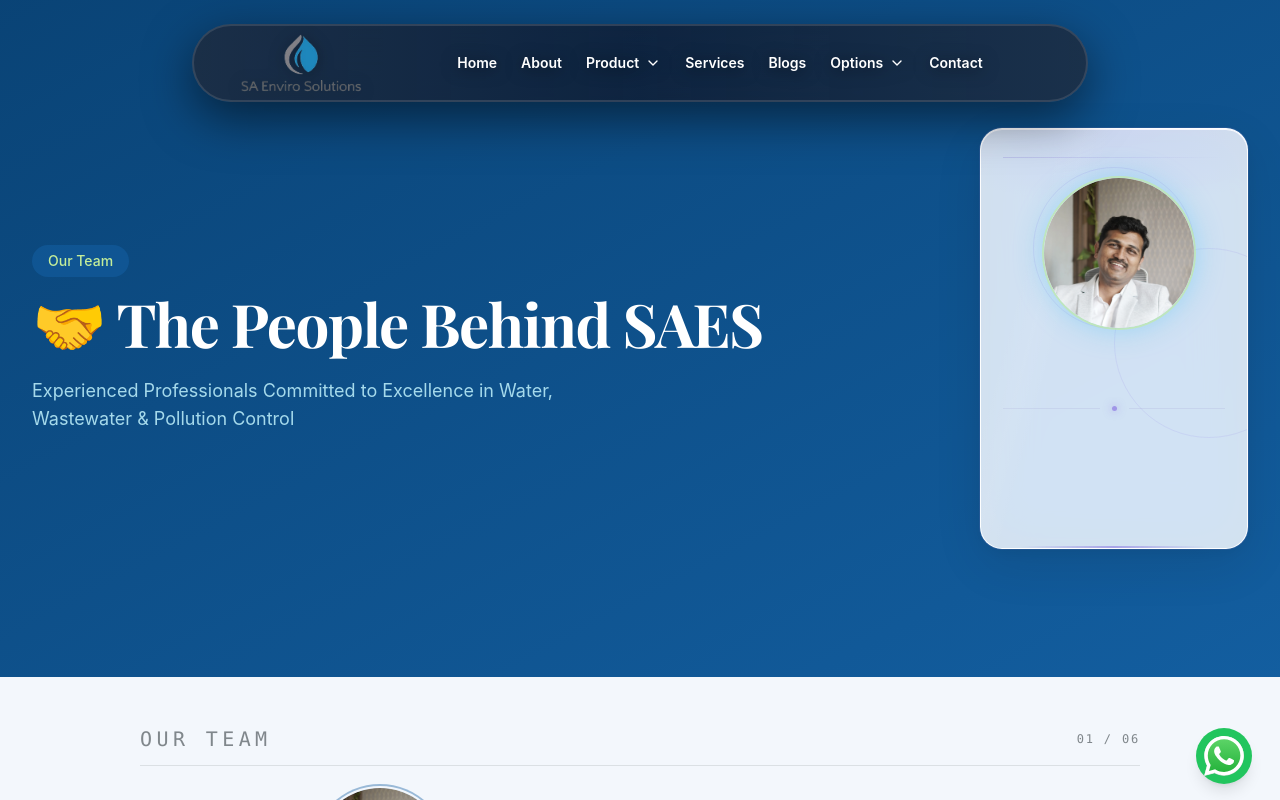
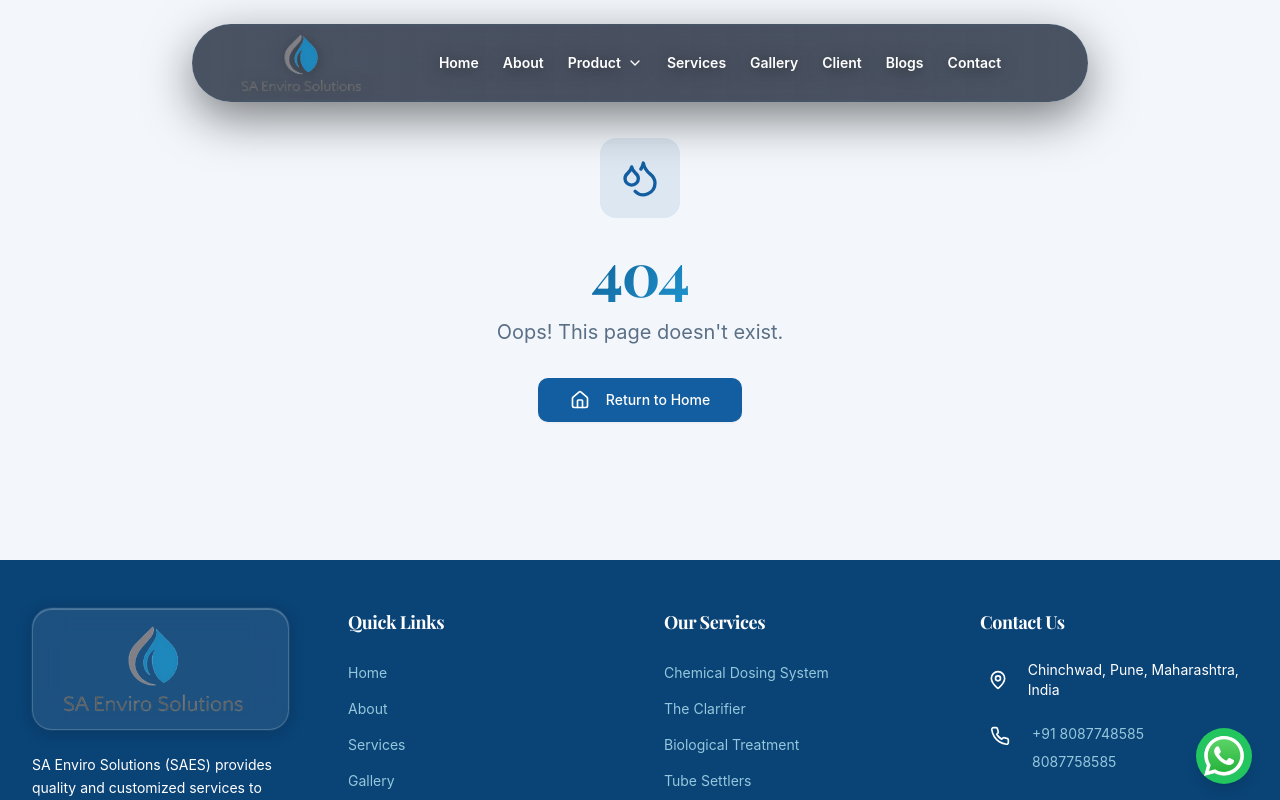
Before and after one commit to Sumeet1885/sa-enviro, a React (Vite) app: page /team in a window 1280 px wide. Shown: the top 800 px of the page. Built offline with nearby package versions, Linux system fonts and the light colour scheme; a web font is replaced by a local one.

Commit message:
The Team Section is moved in the About Page and also the option navigation item has been removed

```diff
--- a/src/App.tsx
+++ b/src/App.tsx
@@ -12,7 +12,6 @@ const About = lazy(() => import("./pages/About"));
 const Product = lazy(() => import("./pages/product/Product"));
 const Services = lazy(() => import("./pages/Services"));
 const Gallery = lazy(() => import("./pages/Gallery"));
-const Team = lazy(() => import("@/pages/Team"));
 const Client = lazy(() => import("./pages/Client"));
 const Contact = lazy(() => import("./pages/Contact"));
 const Blogs = lazy(() => import("./pages/Blogs"));
@@ -45,7 +44,6 @@ const App = () => (
                 <Route path="/gallery" element={<Gallery />} />
                 <Route path="/contact" element={<Contact />} />
                 <Route path="/product/:slug" element={<Product />} />
-                <Route path="/team" element={<Team />} />
                 <Route path="/client" element={<Client />} />
                 <Route path="/blogs" element={<Blogs />} />
                 <Route path="/blog/:slug" element={<Blogs />} />
--- a/src/components/Sections/Team_Section.tsx
+++ b/src/components/Sections/Team_Section.tsx
@@ -7,6 +7,8 @@ import React, {
 } from "react";
 import { team_member } from "@/constants/siteData";
 import { getInitials } from "@/lib/utils";
+import { motion, useInView } from "framer-motion";
+import { Users, Sparkles } from "lucide-react";
 
 const AUTOROTATE_MS = 7000;
 const BIO_CLAMP_LINES = 3;
@@ -34,6 +36,8 @@ export default function TeamSlider({
   const [barKey, setBarKey] = useState(0);
 
   const bioRef = useRef<HTMLParagraphElement>(null);
+  const containerRef = useRef<HTMLDivElement>(null);
+  const isInView = useInView(containerRef, { amount: 0.3 });
 
   const intervalRef = useRef<ReturnType<typeof setInterval> | null>(null);
   const resumeTimerRef = useRef<ReturnType<typeof setTimeout> | null>(null);
@@ -51,21 +55,25 @@ export default function TeamSlider({
 
   const startInterval = useCallback(() => {
     stopInterval();
-    if (freezeRef.current) return;
+    if (freezeRef.current || !isInView) return;
     intervalRef.current = setInterval(() => {
       setActive((p) => (p + 1 >= team_member.length ? 0 : p + 1));
     }, AUTOROTATE_MS);
-  }, [stopInterval]);
+  }, [stopInterval, isInView]);
 
 
   useEffect(() => {
-    startInterval();
+    if (isInView) {
+      startInterval();
+    } else {
+      stopInterval();
+    }
     isMountedRef.current = true;
     return () => {
       stopInterval();
       if (resumeTimerRef.current) clearTimeout(resumeTimerRef.current);
     };
-  }, [startInterval, stopInterval]);
+  }, [startInterval, stopInterval, isInView]);
 
 
   useEffect(() => {
@@ -80,10 +88,10 @@ export default function TeamSlider({
       setPhase("idle");
       setExpanded(false);
       setBarKey((k) => k + 1);
-      startInterval();
+      if (isInView) startInterval();
     }
 
-  }, [freezeCarousel]);
+  }, [freezeCarousel, isInView]);
 
   useEffect(() => {
     if (active === displayed) return;
@@ -125,11 +133,11 @@ export default function TeamSlider({
       setActive(i);
       setBarKey((k) => k + 1);
       resumeTimerRef.current = setTimeout(() => {
-        startInterval();
+        if (isInView) startInterval();
         resumeTimerRef.current = null;
       }, AUTOROTATE_MS);
     },
-    [startInterval, stopInterval],
+    [startInterval, stopInterval, isInView],
   );
 
   const panelIndex = holdPrimaryDetails ? 0 : displayed;
@@ -186,11 +194,54 @@ export default function TeamSlider({
         .ts-bio::-webkit-scrollbar-thumb  { background: var(--primary,#1d4ed8); border-radius: 999px; }
       `}</style>
 
-      <div className="w-full bg-background flex items-start justify-center px-4 py-6 sm:px-6 sm:py-12">
+      <div
+        ref={containerRef}
+        className="w-full bg-background flex flex-col items-center justify-center px-4 py-12 sm:px-6 sm:py-20"
+      >
+        <div className="max-w-3xl mx-auto text-center mb-16">
+          <motion.div
+            initial={{ opacity: 0, y: -20 }}
+            whileInView={{ opacity: 1, y: 0 }}
+            viewport={{ once: true }}
+            className="inline-flex items-center gap-2 px-4 py-1.5 rounded-full bg-primary/10 border border-primary/20 mb-6"
+          >
+            <motion.div
+              animate={{ rotate: [0, 15, -15, 0] }}
+              transition={{ duration: 2, repeat: Infinity, ease: "linear" }}
+            >
+              <Users className="w-4 h-4 text-primary" />
+            </motion.div>
+            <span className="text-xs font-bold uppercase tracking-wider text-primary">
+              Our Team
+            </span>
+          </motion.div>
+
+          <motion.h2
+            initial={{ opacity: 0, y: 20 }}
+            whileInView={{ opacity: 1, y: 0 }}
+            viewport={{ once: true }}
+            transition={{ delay: 0.1 }}
+            className="text-4xl md:text-5xl font-display font-bold text-foreground mb-6"
+          >
+            Meet the <span className="text-primary">Experts</span> Behind SAES
+          </motion.h2>
+
+          <motion.p
+            initial={{ opacity: 0, y: 20 }}
+            whileInView={{ opacity: 1, y: 0 }}
+            viewport={{ once: true }}
+            transition={{ delay: 0.2 }}
+            className="text-muted-foreground text-lg leading-relaxed max-w-2xl mx-auto"
+          >
+            A dedicated group of qualified professionals committed to excellence in
+            water treatment and environmental sustainability.
+          </motion.p>
+        </div>
+
         <div className="w-full max-w-[1000px] flex flex-col">
           <div className="flex items-center justify-between pb-3 mb-5 sm:mb-8 border-b border-foreground/10">
-            <span className="font-mono text-3xl sm:text-xl text-[0.55rem] tracking-[0.22em] uppercase text-foreground/50">
-              Our Team
+            <span className="font-mono text-[0.75rem] tracking-[0.15em] text-foreground/50">
+              LEADERSHIP & STAFF
             </span>
             <span className="font-mono text-[0.75rem] tracking-[0.15em] text-foreground/50">
               {String(displayed + 1).padStart(2, "0")} /{" "}
--- a/src/components/layout/Footer.tsx
+++ b/src/components/layout/Footer.tsx
@@ -97,19 +97,6 @@ export const Footer = () => {
                 if (item.name === "Product") return null;
 
 
-                if (item.name === "Options" && item.dropdown) {
-                  return item.dropdown.map((subItem) => (
-                    <li key={subItem.name}>
-                      <Link
-                        to={subItem.href}
-                        onClick={handleScrollToTop}
-                        className="text-water-light/80 hover:text-water-sky transition-colors text-sm"
-                      >
-                        {subItem.name}
-                      </Link>
-                    </li>
-                  ));
-                }
                 return (
                   <li key={item.name}>
                     <Link
--- a/src/constants/siteData.ts
+++ b/src/constants/siteData.ts
@@ -78,12 +78,6 @@ const Product_DropDown = [
   }
 ];
 
-const Option_Dropdown = [
-  { name: "Gallery", href: "/gallery" },
-  { name: "Client", href: "/client" },
-  { name: "Team", href: "/team" },
-];
-
 export const navigation: NavigationItem[] = [
   { name: "Home", href: "/" },
   { name: "About", href: "/about" },
@@ -93,11 +87,9 @@ export const navigation: NavigationItem[] = [
     dropdown: Product_DropDown,
   },
   { name: "Services", href: "/services" },
-
+  { name: "Gallery", href: "/gallery" },
+  { name: "Client", href: "/client" },
   { name: "Blogs", href: "/blogs" },
-
-  { name: "Options", href: "/option", dropdown: Option_Dropdown },
-
   { name: "Contact", href: "/contact" },
 ];
 
--- a/src/pages/About.tsx
+++ b/src/pages/About.tsx
@@ -16,6 +16,7 @@ import { aboutData, seoData } from "@/constants/siteData";
 import aboutImage from "@/assets/about-hero.webp";
 import Profile from "@/assets/About.webp"
 import { VisionSection } from "@/components/Sections/VisionSection";
+import TeamSlider from "@/components/Sections/Team_Section";
 
 const About = () => {
 
@@ -307,6 +308,8 @@ const About = () => {
         </div>
       </section>
 
+      <TeamSlider />
+
       <section className="py-16 bg-water-deep text-primary-foreground">
         <div className="container-wide text-center">
           <AnimatedSection>
--- a/src/pages/Team.tsx
+++ /dev/null
@@ -1,180 +0,0 @@
-import { useCallback, useEffect, useMemo, useRef, useState } from "react";
-
-import { SEO } from "@/components/layout/SEO";
-import { seoData, team_member } from "@/constants/siteData";
-import TeamSlider from "@/components/Sections/Team_Section";
-import HeroSection from "@/components/Sections/HeroSection";
-import { getInitials } from "@/lib/utils";
-
-const ATTACH_THRESHOLD = 0.97;
-const AVATAR_SIZE = 150;
-const SPEED = 1.0;
-
-interface FloatState {
-  x: number;
-  y: number;
-  scale: number;
-  opacity: number;
-  progress: number;
-  active: boolean;
-}
-
-export default function Team() {
-
-  const heroSpotRef = useRef<HTMLDivElement>(null);
-  const firstAvatarRef = useRef<HTMLDivElement>(null);
-  const rafRef = useRef<number>(0);
-
-  const [float, setFloat] = useState<FloatState>({
-    x: 0,
-    y: 0,
-    scale: 1,
-    opacity: 0,
-    progress: 0,
-    active: false,
-  });
-
-  const firstMember = team_member[0];
-
-  const computeFloat = useCallback(() => {
-    if (window.innerWidth < 1024) {
-      setFloat((p) =>
-        p.active ? { ...p, active: false, opacity: 0, progress: 1 } : p,
-      );
-      return;
-    }
-
-    const src = heroSpotRef.current;
-    const tgt = firstAvatarRef.current;
-    if (!src || !tgt) return;
-
-    const scrollY = window.scrollY;
-    const vh = window.innerHeight;
-
-    const srcRect = src.getBoundingClientRect();
-    const tgtRect = tgt.getBoundingClientRect();
-
-    const tgtDocTop = scrollY + tgtRect.top;
-
-    const animStart = 0;
-    const animEnd = tgtDocTop - vh * 0.5;
-    const animRange = Math.max((animEnd - animStart) / SPEED, 1);
-    const progress = Math.min(
-      1,
-      Math.max(0, (scrollY - animStart) / animRange),
-    );
-
-    const e =
-      progress < 0.5
-        ? 2 * progress * progress
-        : -1 + (4 - 2 * progress) * progress;
-
-    const srcCX = srcRect.left + srcRect.width / 2;
-    const srcCY = srcRect.top + srcRect.height / 2;
-    const tgtCX = tgtRect.left + tgtRect.width / 2;
-    const tgtCY = tgtRect.top + tgtRect.height / 2;
-
-    const cx = srcCX + (tgtCX - srcCX) * e;
-    const cy = srcCY + (tgtCY - srcCY) * e;
-
-    const scale = 1 + (tgtRect.width / AVATAR_SIZE - 1) * e;
-
-    const x = cx - AVATAR_SIZE / 2;
-    const y = cy - AVATAR_SIZE / 2;
-
-    const opacity =
-      progress <= 0.6 ? 1 : Math.max(0, 1 - (progress - 0.6) / 0.4);
-
-    setFloat({ x, y, scale, opacity, progress, active: true });
-  }, []);
-
-  const onScroll = useCallback(() => {
-    cancelAnimationFrame(rafRef.current);
-    rafRef.current = requestAnimationFrame(computeFloat);
-  }, [computeFloat]);
-
-  useEffect(() => {
-    computeFloat();
-    window.addEventListener("scroll", onScroll, { passive: true });
-    window.addEventListener("resize", computeFloat);
-    return () => {
-      cancelAnimationFrame(rafRef.current);
-      window.removeEventListener("scroll", onScroll);
-      window.removeEventListener("resize", computeFloat);
-    };
-  }, [computeFloat, onScroll]);
-
-  const isDesktop = typeof window !== "undefined" && window.innerWidth >= 1024;
-  const isAttached = !isDesktop || float.progress >= ATTACH_THRESHOLD;
-
-
-  return (
-    <>
-      <SEO title={seoData.team.title} description={seoData.team.description} />
-
-      <HeroSection
-        title="Our Team"
-        heading="🤝 The People Behind SAES"
-        subtitle="Experienced Professionals Committed to Excellence in Water, Wastewater & Pollution Control"
-        spotlightMember={firstMember}
-        avatarFlying={float.active && float.opacity > 0.005}
-        rightContent={
-
-          <div
-            ref={heroSpotRef}
-            style={{
-              position: "absolute",
-              inset: 0,
-              width: AVATAR_SIZE,
-              height: AVATAR_SIZE,
-              pointerEvents: "none",
-            }}
-          />
-        }
-      />
-
-
-      {float.active && float.opacity > 0.005 && (
-        <div
-          aria-hidden="true"
-          className="hidden lg:block fixed z-30 pointer-events-none font-serif"
-          style={{
-            top: 0,
-            left: 0,
-            width: AVATAR_SIZE,
-            height: AVATAR_SIZE,
-            transform: `translate3d(${float.x}px, ${float.y}px, 0) scale(${float.scale})`,
-            transformOrigin: "center",
-            opacity: float.opacity,
-            willChange: "transform, opacity",
-          }}
-        >
-          <div className="relative w-full h-full rounded-full overflow-hidden ring-2 ring-water-sky/60 shadow-[0_0_30px_rgba(56,189,248,0.4)]">
-            {firstMember.image ? (
-              <img
-                src={firstMember.image}
-                alt={firstMember.name}
-                className="w-full h-full object-cover"
-              />
-            ) : (
-              <div
-                className="w-full h-full flex items-center justify-center text-white font-semibold text-2xl"
-                style={{
-                  background: "linear-gradient(135deg,#1d4ed8,#0ea5e9)",
-                }}
-              >
-                {getInitials(firstMember.name)}
-              </div>
-            )}
-          </div>
-        </div>
-      )}
-
-      <TeamSlider
-        firstAvatarRef={firstAvatarRef}
-        holdPrimaryDetails={!isAttached}
-        freezeCarousel={!isAttached}
-      />
-    </>
-  );
-}
```
